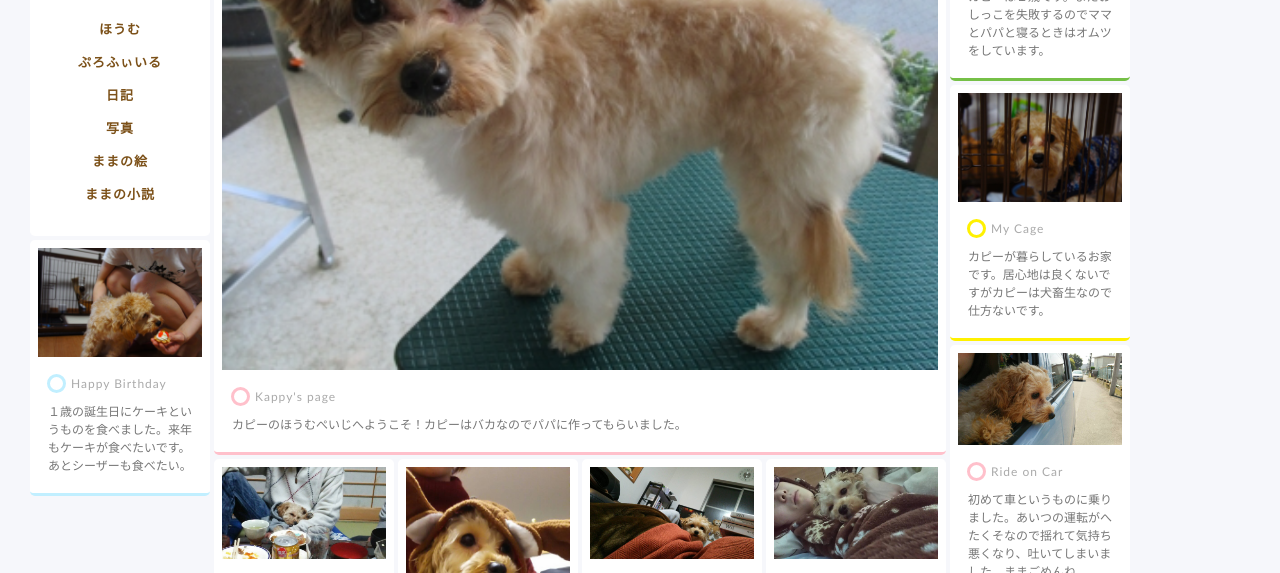
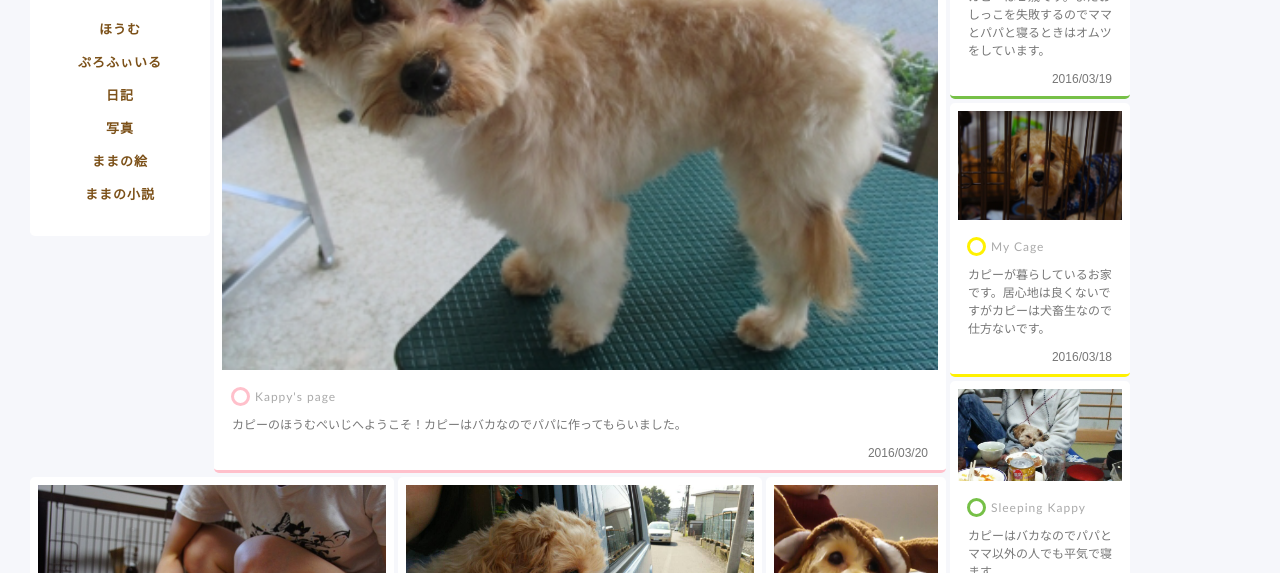
Before and after one commit to kappy0718/kappy0718.github.io, a plain HTML site: page kappy/index.html in a window 1280 px wide. Shown: the part 205-778 px from the top of the page. Drawn offline with Linux system fonts and the light colour scheme.

Commit message:
add date

```diff
--- a/kappy/css/topStyle.less
+++ b/kappy/css/topStyle.less
@@ -170,4 +170,9 @@ a:link, a:visited, a:hover, a:active{
     margin: 10px;
     line-height: 1.5;
   }
+  .date {
+    margin: 10px 10px 0px;
+    line-height: 1.5;
+    text-align: right;
+  }
 }
--- a/kappy/diary/201603/json/kappy_20160316.json
+++ b/kappy/diary/201603/json/kappy_20160316.json
@@ -9,7 +9,7 @@
       "title": "Ride on Car",
       "description": "初めて車というものに乗りました。あいつの運転がへたくそなので揺れて気持ち悪くなり、吐いてしまいました。ままごめんね。",
       "category":"type01",
-      "size":"small",
+      "size":"medium",
       "href":"#"
 
     },
--- a/kappy/diary/201603/json/kappy_20160317.json
+++ b/kappy/diary/201603/json/kappy_20160317.json
@@ -9,7 +9,7 @@
       "title": "Happy Birthday",
       "description": "１歳の誕生日にケーキというものを食べました。来年もケーキが食べたいです。あとシーザーも食べたい。",
       "category":"type04",
-      "size":"small",
+      "size":"medium",
       "href":"#"
 
     },
--- a/kappy/js/topJs/diaryMaker.js
+++ b/kappy/js/topJs/diaryMaker.js
@@ -76,6 +76,8 @@ kappy.diaryMaker = new (function(){
         // description
         a.append(this.makeDescription(data));
 
+        a.append(this.makeDate(data));
+
         return a;
     }
     this.makeImage = function(data){
@@ -93,6 +95,20 @@ kappy.diaryMaker = new (function(){
         div.append(img);
 
         return div;
+    }
+    this.makeDate = function(data){
+        var p = $("<p></p>");
+
+        // class date
+        p.addClass("date");
+        var date = data.diary.date,
+            year = date.substr(0,4),
+            month = date.substr(4,2),
+            day = date.substr(6,2);
+        date = year + "/" + month + "/" + day;
+        p.html(date);
+
+        return p;
     }
     this.makeDescription = function(data){
         var headline = data.diary.headline;
@@ -118,6 +134,8 @@ kappy.diaryMaker = new (function(){
         switch (headline.size){
             case "large" :
                 return "item-l";
+            case "medium" :
+                return "item-m";
             case "small" :
                 return "";
             default :
```
Also changed, not shown: kappy/index.html (+18 -0 lines).
